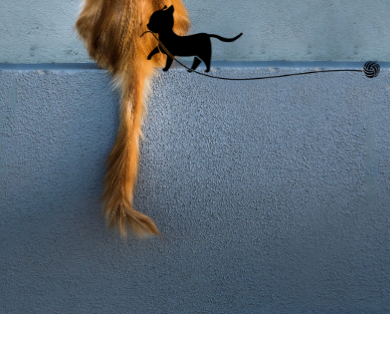
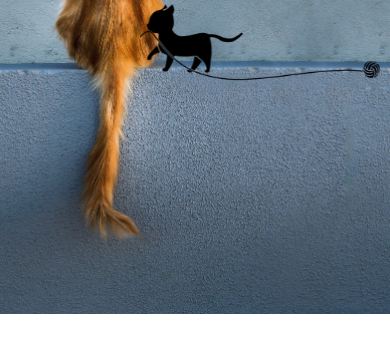
Before and after one commit to yumelee/cat, a plain HTML site: page cat/index.html in a window 390 px wide. Shown: the part 316-657 px from the top of the page. Drawn offline with Linux system fonts and the light colour scheme.

Commit message:
version2

```diff
--- a/cat/css/catstyle.css
+++ b/cat/css/catstyle.css
@@ -631,7 +631,7 @@ section {
         background: url(../images/cat1.jpg)no-repeat;
         background-size: cover;
         /* ↑整個背景圖片要覆蓋後面 */
-        background-position:-180px;
+        background-position:-200px;
 
     }
 
```
